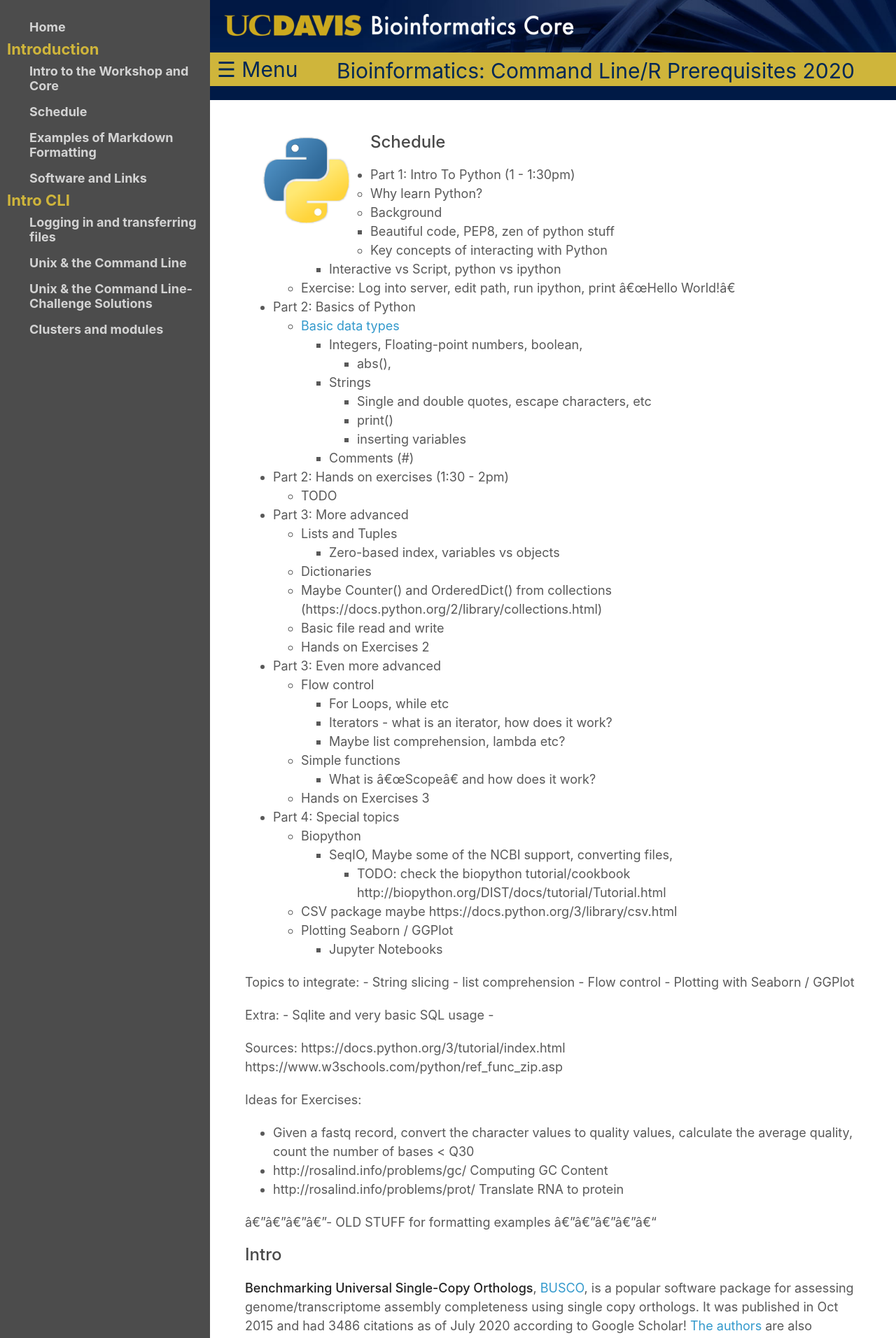
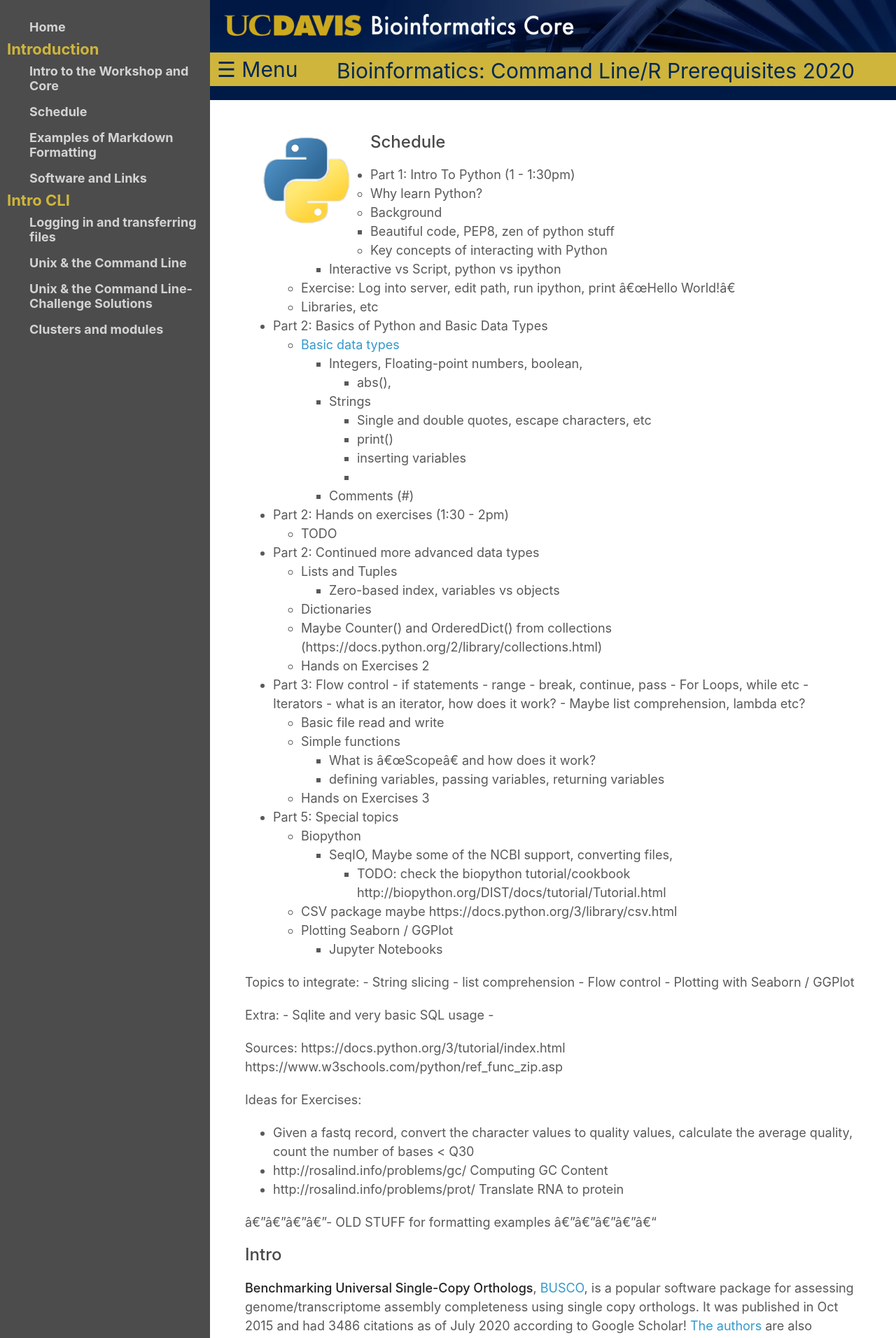
Before and after one commit to ucdavis-bioinformatics-training/2020-Bioinformatics_Prerequisites_Workshop, a Jekyll site: the page built from Intro_to_Python/Intro_To_Python.md, in a window 1280 px wide. Shown: the top 1912 px of the page at 70% size. Built offline with Jekyll 4.4.1, drawn with Linux system fonts in a browser that asks for light colours; our own code applies the rules of GitHub Pages for plain Markdown files.

Commit message:
split things up

```diff
--- a/Intro_to_Python/Intro_To_Python.md
+++ b/Intro_to_Python/Intro_To_Python.md
@@ -11,7 +11,8 @@
     -  Key concepts of interacting with Python
         +  Interactive vs Script, python vs ipython
     -  Exercise: Log into server, edit path, run ipython, print "Hello World!"
-*  Part 2: Basics of Python
+    -  Libraries, etc
+*  Part 2: Basics of Python and Basic Data Types
     -  [Basic data types](https://docs.python.org/3/library/datatypes.html)
         +  Integers, Floating-point numbers, boolean,
             - abs(),
@@ -19,25 +20,30 @@
             -  Single and double quotes, escape characters, etc
             -  print()
             -  inserting variables
+            -
         +  Comments (#)
+
 *  Part 2: Hands on exercises (1:30 - 2pm)
     -  TODO
-*  Part 3: More advanced
+*  Part 2: Continued more advanced data types
     -  Lists and Tuples
         -  Zero-based index, variables vs objects
     -  Dictionaries
     -  Maybe Counter() and OrderedDict() from collections (https://docs.python.org/2/library/collections.html)
-    -  Basic file read and write
     -  Hands on Exercises 2
-*  Part 3: Even more advanced
-    -  Flow control
+*  Part 3: Flow control
+        -  if statements
+        -  range
+        -  break, continue, pass
         -  For Loops, while etc
         -  Iterators - what is an iterator, how does it work?
         -  Maybe list comprehension, lambda etc?
+    -  Basic file read and write
     -  Simple functions
         -  What is "Scope" and how does it work?
+        -  defining variables, passing variables, returning variables
     -  Hands on Exercises 3
-*  Part 4: Special topics
+*  Part 5: Special topics
     -  Biopython
         -  SeqIO, Maybe some of the NCBI support, converting files,
             -  TODO: check the biopython tutorial/cookbook http://biopython.org/DIST/docs/tutorial/Tutorial.html
```
Also changed, not shown: Intro_to_Python/Part3_AdvancedDataTypesFiles.md (deleted), Intro_to_Python/Part3_FlowControl.md (added), Intro_to_Python/Part4_SpecialTopics.md (added).
